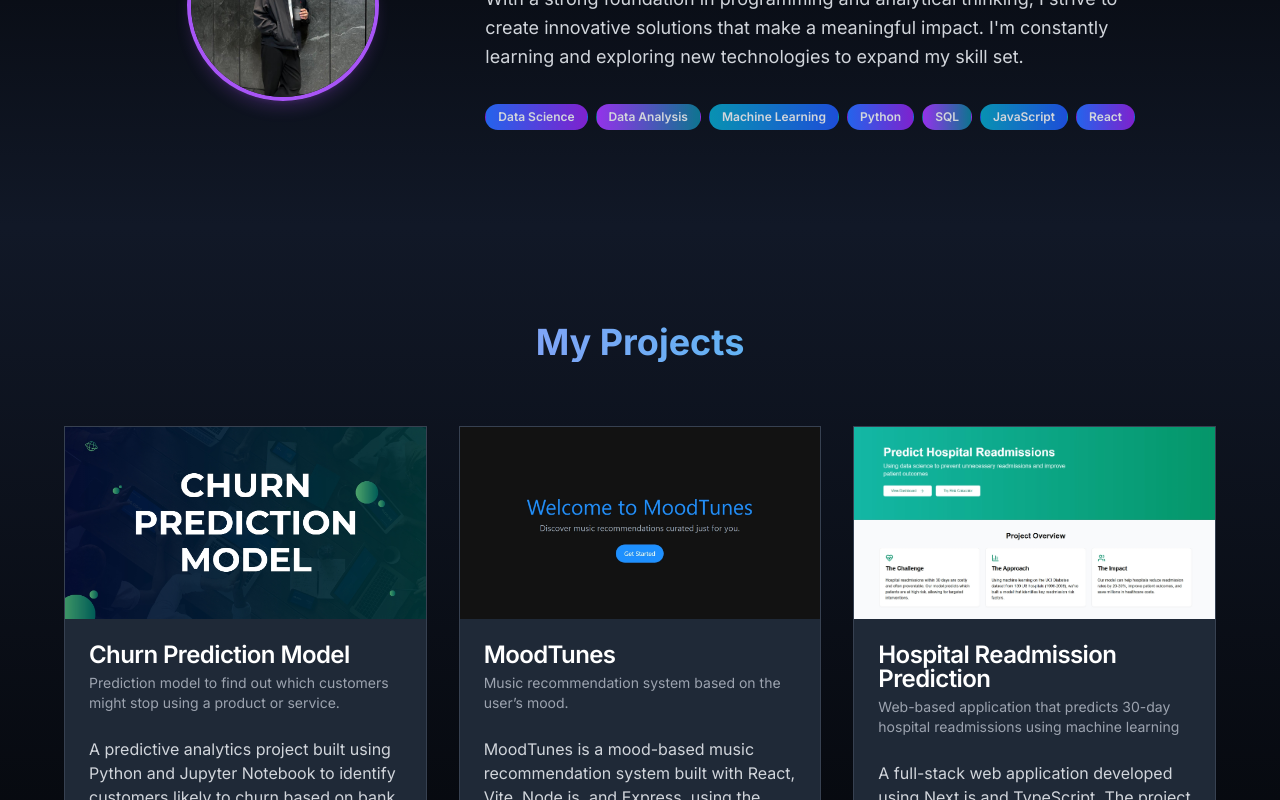
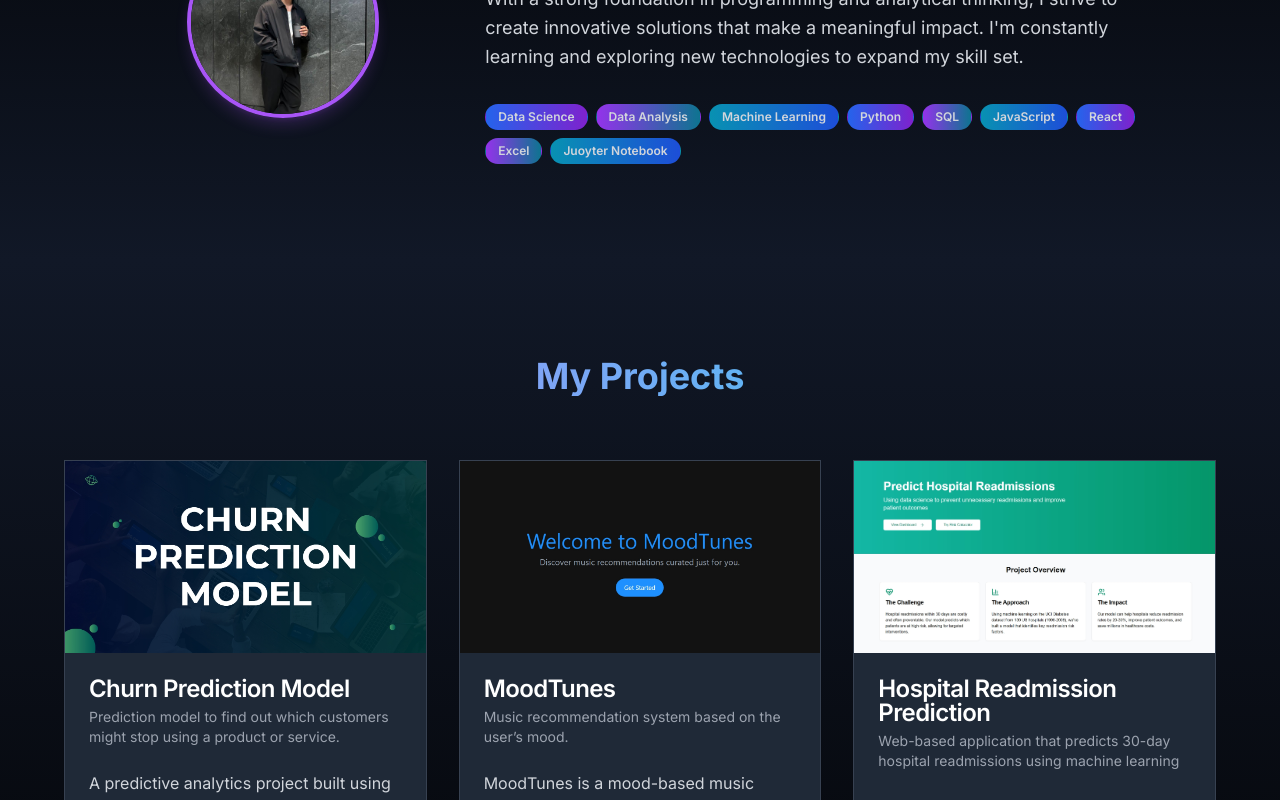
Before and after one commit to eaquino17/ePortfolio, a Next.js app: page / in a window 1280 px wide. Shown: the part 1120-1920 px from the top of the page. Built offline with nearby package versions, Linux system fonts and the light colour scheme.

Commit message:
feat: add badges for Excel and Jupyter Notebook skills

```diff
--- a/app/page.tsx
+++ b/app/page.tsx
@@ -201,6 +201,12 @@ export default function Home() {
                 </Badge>
                 <Badge className="bg-gradient-to-r from-blue-600 to-purple-700 hover:from-cyan-500 hover:to-cyan-600 transition-colors py-1 px-3">
                   React
+                </Badge>
+                <Badge className="bg-gradient-to-r from-purple-600 to-cyan-700 hover:from-cyan-500 hover:to-cyan-600 transition-colors py-1 px-3">
+                  Excel
+                </Badge>
+                <Badge className="bg-gradient-to-r from-cyan-600 to-blue-700 hover:from-cyan-500 hover:to-cyan-600 transition-colors py-1 px-3">
+                  Juoyter Notebook
                 </Badge>
               </div>
             </div>
```
